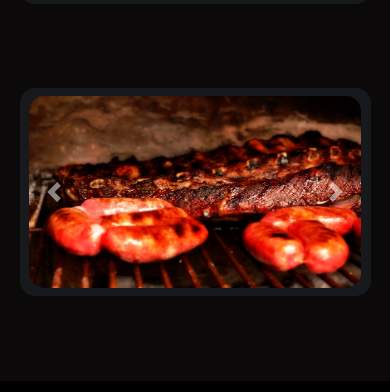
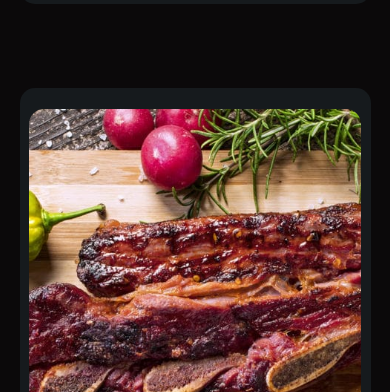
Before and after one commit to EmiMassera/La-Parrilla-de-Dany, a website: page pages/sobrenosotros.html in a window 390 px wide. Shown: the part 1516-1908 px from the top of the page. Drawn offline with nearby package versions, Linux system fonts and the light colour scheme; a web font is replaced by a local one.

Commit message:
carousel-responsive-terminado

```diff
--- a/pages/sobrenosotros.html
+++ b/pages/sobrenosotros.html
@@ -57,24 +57,30 @@
                 </div>
                 <img src="../assets/sobrenosotros_image.jpg" alt="SobreNosotros">
         </section>
-        <section class="section__carousel">
-        <div id="carouselExampleIndicators" class="carousel slide" data-ride="carousel">
+        <section class="section__carousel wow animate__animated animate__backInDown ">
+          <div id="carouselExampleControls" class="carousel slide" data-ride="carousel">
             <div class="carousel-inner">
               <div class="carousel-item active">
-                <img class="d-block w-100 imagen_slider" src="../assets/chinchulines.jpg" alt="First slide">
+                <img class="d-block" src="../assets/carousel1.jpg" alt="Asado 1">
               </div>
               <div class="carousel-item">
-                <img class="d-block w-100" src="../assets/asado5.jpg" alt="Second slide">
+                <img class="d-block" src="../assets/carousel2.jpg" alt="Asado 2">
               </div>
               <div class="carousel-item">
-                <img class="d-block w-100" src="../assets/asado2.jpg" alt="Third slide">
+                <img class="d-block" src="../assets/carousel3.jpg" alt="Asado 3">
+              </div>
+              <div class="carousel-item">
+                <img class="d-block" src="../assets/carousel4.jpg" alt="Asado 4">
+              </div>
+              <div class="carousel-item">
+                <img class="d-block" src="../assets/carousel5.jpeg" alt="Asado 5">
               </div>
             </div>
-            <a class="carousel-control-prev" href="#carouselExampleIndicators" role="button" data-slide="prev">
+            <a class="carousel-control-prev" href="#carouselExampleControls" role="button" data-slide="prev">
               <span class="carousel-control-prev-icon" aria-hidden="true"></span>
               <span class="sr-only">Anterior</span>
             </a>
-            <a class="carousel-control-next" href="#carouselExampleIndicators" role="button" data-slide="next">
+            <a class="carousel-control-next" href="#carouselExampleControls" role="button" data-slide="next">
               <span class="carousel-control-next-icon" aria-hidden="true"></span>
               <span class="sr-only">Siguiente</span>
             </a>
--- a/sass/_sobrenosotros.scss
+++ b/sass/_sobrenosotros.scss
@@ -1,4 +1,10 @@
 @import "_vars.scss";
+
+
+
+
+
+
 
 /* #####################-SOBRE NOSOTROS-########################### */
 
@@ -65,21 +71,15 @@
     background-color: $target-color;
     border-radius: 15px;
     margin-bottom: 10vh;
-    div {
+    .d-block {
+        height: 75vh;
         width: 85vw;
-        height: 75vh;
-        overflow: hidden;
+        object-fit: cover;
+        border-radius: 15px;
     }
-    .carousel-inner {
-        border-radius: 15px;
-        overflow: hidden;
+    .carousel-item {
+        object-fit: cover;
     }
-}
-
-.imagen_slider {
-    overflow: hidden;
-    object-fit: cover;
-    object-position: center;
 }
 
 @media only screen and (max-width: 600px) {
@@ -117,43 +117,6 @@
         justify-content: center;
         align-items: center;
         width: 90vw;
-        height: 13rem;
-        background-color: $target-color;
-        border-radius: 15px;
-        margin-bottom: 10vh;
-        div {
-            width: 85vw;
-            overflow: hidden;
-            div {
-                div {
-                    img {
-                        height: 12rem;
-                    }
-                }
-            }
-        }
-        .carousel-inner {
-            border-radius: 15px;
-            overflow: hidden;
-            height: fit-content;
-        }
-        .carousel-item.active {
-            height: 12rem;
-        }
-
-        .carousel-slider {
-            height: 12rem;
-        }
-        .carousel .slide {
-            height: 12rem;
-        }
-        #carouselExampleIndicators {
-            height: 12rem;
-        }
-
-        .d-block .w-100 {
-            height: 30vh;
-        }
-
+        height: 80vh;
     }
 }
```
Also changed, not shown: pages/contacto.html (+2 -1 lines), assets/carousel1.jpg (added), assets/carousel2.jpg (added), assets/carousel3.jpg (added), assets/carousel4.jpg (added), assets/carousel5.jpeg (added), styles/styles.css.
